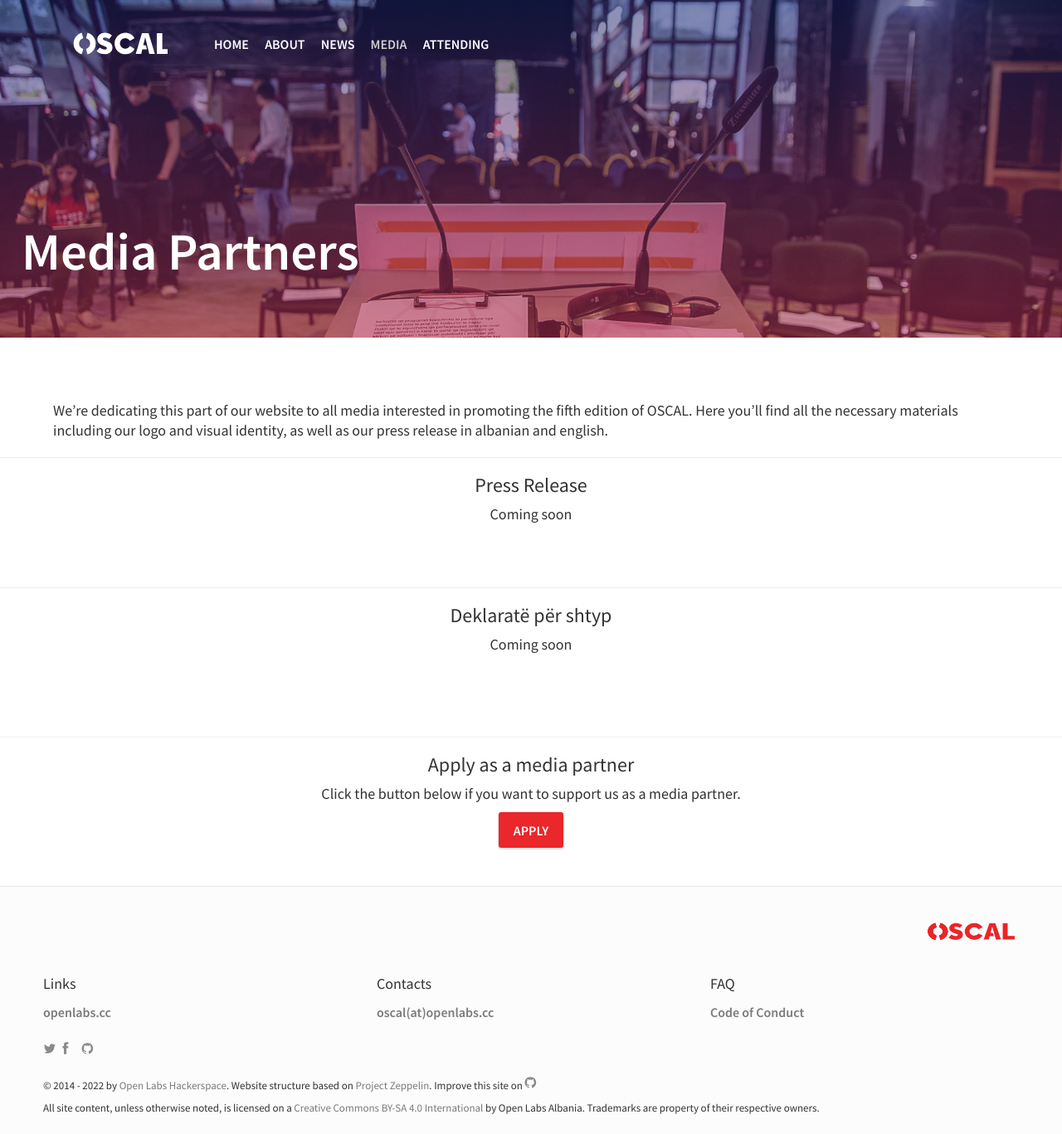
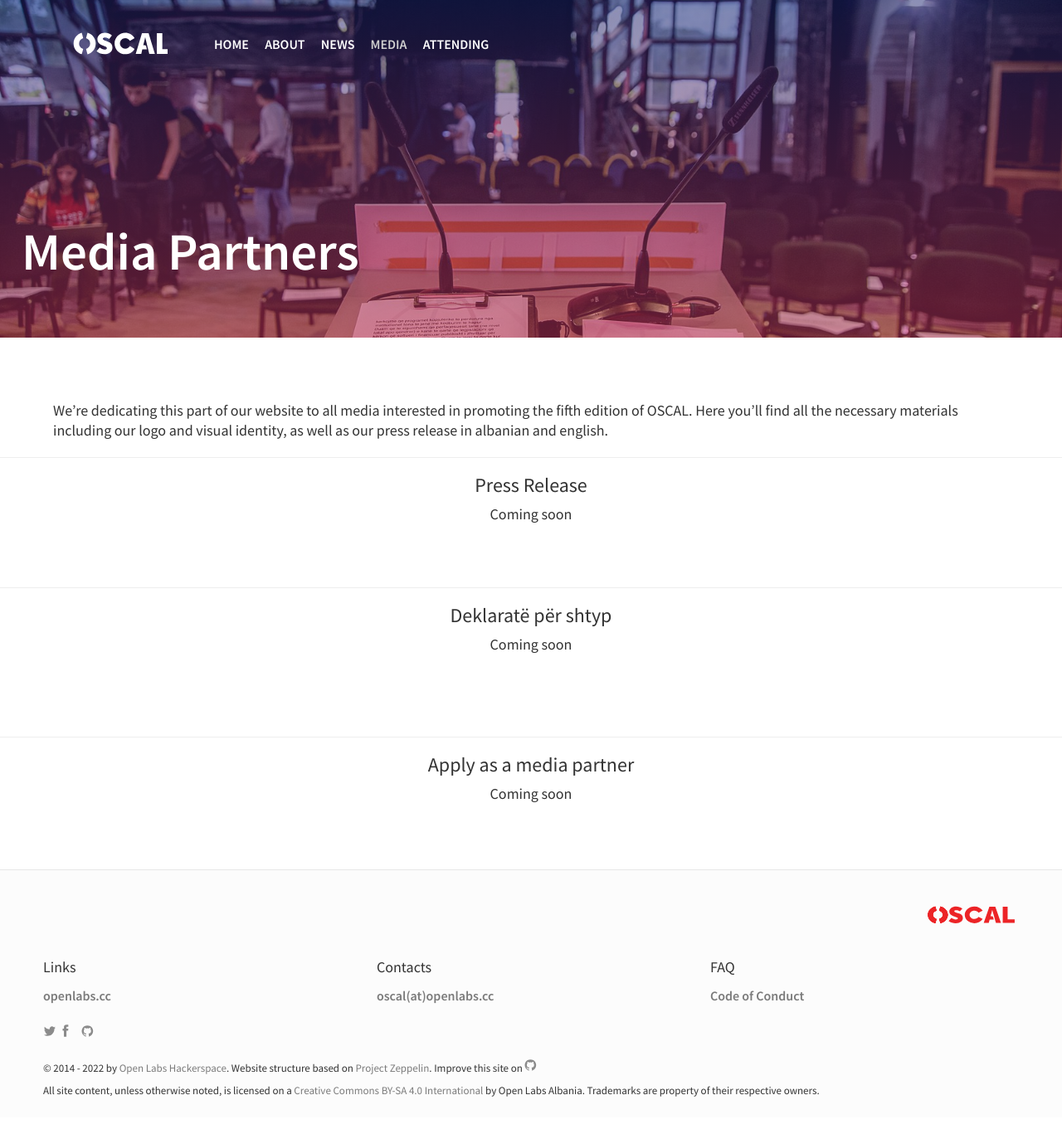
Before and after one commit to OpenLabsHackerspace/OSCAL2022-website, a Jekyll site: the page built from media.html, in a window 1280 px wide and 1367 px high. Shown: the whole window at 83% size. Built offline with Jekyll 4.4.1, drawn with Linux system fonts in a browser that asks for light colours; comment, search, counter and statistics services are not loaded.

Commit message:
remove media partner link
comment out link that redirects to non existent blog post, and replace with coming soon

```diff
--- a/_includes/media-info.html
+++ b/_includes/media-info.html
@@ -22,9 +22,10 @@
 	<hr>
 	<div>
 	  <h2>Apply as a media partner</h2>
-	<p>Click the button below if you want to support us as a media partner.</p>
+	  <p>Coming soon</p>
+	<!-- <p>Click the button below if you want to support us as a media partner.</p>
 	  </div>
-	  <a href="../blog/media-partner" class="btn btn-primary waves-effect waves-button waves-light waves-float" target="_blank">APPLY</a>
+	  <a href="../blog/media-partner" class="btn btn-primary waves-effect waves-button waves-light waves-float" target="_blank">APPLY</a> -->
 	<br/>
 	<br />
 	<br />
```
